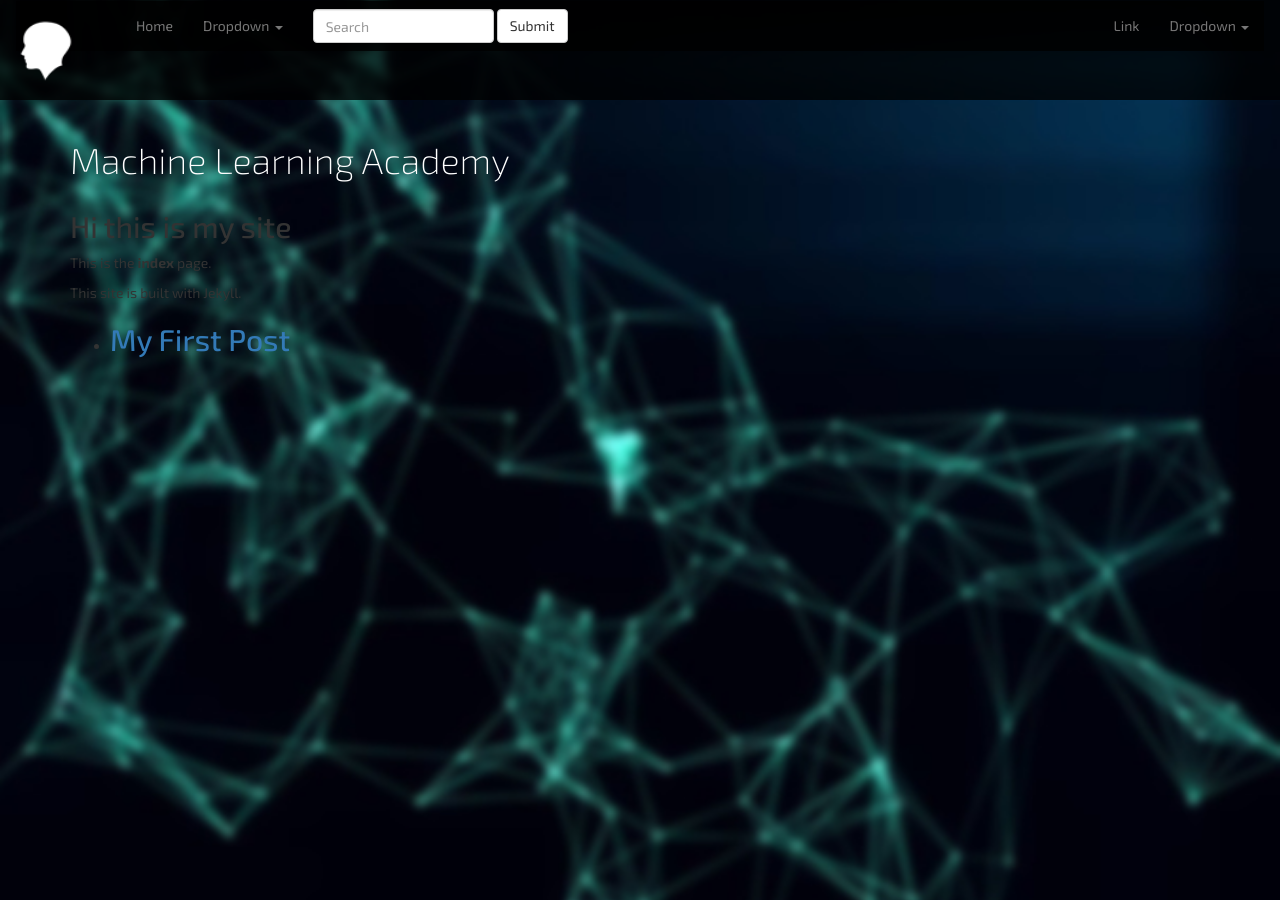
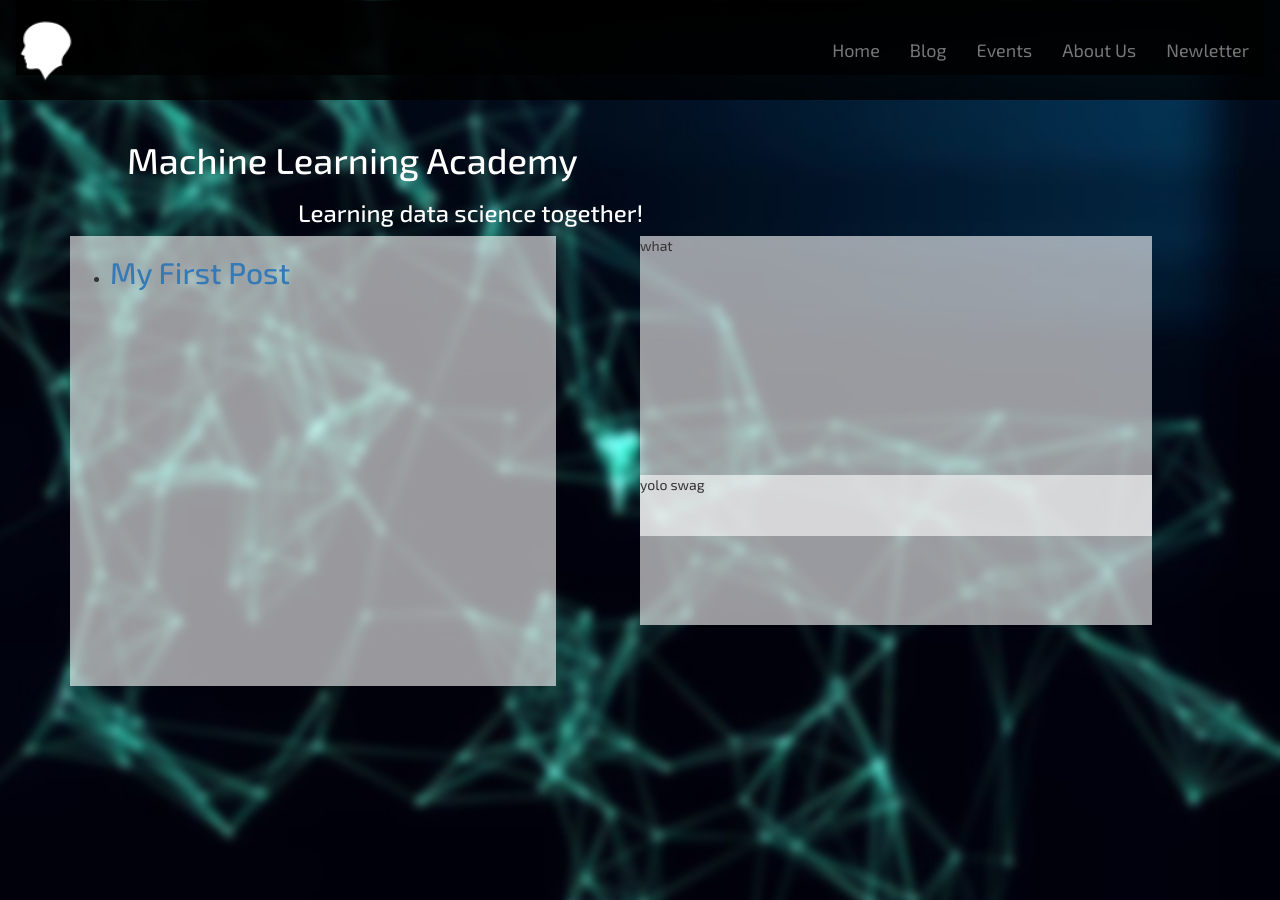
Before and after one commit to isabelhdias/mla.github.io, a Jekyll site: the page built from index.md, in a window 1280 px wide. Built offline with Jekyll 4.4.1, drawn with Linux system fonts in a browser that asks for light colours; nearby versions of some CDN libraries; our own code applies the rules of GitHub Pages for plain Markdown files.

Commit message:
one idea for the website.

```diff
--- a/_includes/header.html
+++ b/_includes/header.html
@@ -18,6 +18,9 @@
             <!-- Collect the nav links, forms, and other content for toggling -->
             <div class="collapse navbar-collapse header-opacity" id="bs-example-navbar-collapse-1">
                 <ul class="nav navbar-nav nav-changes">
+
+                    <!---
+
                     <li><a href="#"> <span class="sr-only">(current)</span></a></li>
                     <li><a href="#">Home</a></li>
                     <li class="dropdown">
@@ -32,15 +35,30 @@
                             <li><a href="#">One more separated link</a></li>
                         </ul>
                     </li>
+
+                    --->
                 </ul>
+
+                <!---
+
                 <form class="navbar-form navbar-left">
                     <div class="form-group">
                         <input type="text" class="form-control" placeholder="Search">
                     </div>
                     <button type="submit" class="btn btn-default">Submit</button>
                 </form>
-                <ul class="nav navbar-nav navbar-right">
-                    <li><a href="#">Link</a></li>
+
+                --->
+
+                <ul class="nav navbar-nav navbar-right navbar-right-changes">
+                    <li><a href="#">Home</a></li>
+                    <li><a href="#">Blog</a></li>
+                    <li><a href="#">Events</a></li>
+                    <li><a href="#">About Us</a></li>
+                    <li><a href="#">Newletter</a></li>
+
+                    <!---
+
                     <li class="dropdown">
                         <a href="#" class="dropdown-toggle" data-toggle="dropdown" role="button" aria-haspopup="true" aria-expanded="false">Dropdown <span class="caret"></span></a>
                         <ul class="dropdown-menu">
@@ -51,6 +69,8 @@
                             <li><a href="#">Separated link</a></li>
                         </ul>
                     </li>
+                --->
+
                 </ul>
             </div><!-- /.navbar-collapse -->
         </div><!-- /.container-fluid -->
@@ -58,7 +78,23 @@
 
     <div class="container">
 
-        <h1 class="title">Machine Learning Academy</h1>
+
+        <div class="title-container">
+
+            <div class="title">
+
+                <p><h1>Machine Learning Academy</h1>
+
+            </div>
+
+            <div class="title-motto">
+                <p><h3>Learning data science together!</h3>
+            </div>
+
+
+        </div>
+
+
 
     </div>
 
--- a/_layouts/default.html
+++ b/_layouts/default.html
@@ -6,15 +6,22 @@
     {% include header.html %}
 
     <body style="background-image: url(assets/images/background-blurred.jpg); display: block; background-size: 100%;">
-
+        <!---  --->
 
 
         <div class="container">
 
-
+          <!---
             <section class="page-wrapper">
                 {{content}}
             </section>
+
+            --->
+
+            <div class="row">
+
+
+                <div class="col-md-6">
 
                     <div class="blog-posts-preview">
 
@@ -33,6 +40,30 @@
                         {% endif %}
 
                     </div>
+                </div>
+
+
+                <div class="col-md-offset-6">
+
+                    <div class="events-preview"> what </div>
+
+
+
+                </div>
+
+            </div>
+
+            <div class="row">
+
+                <div class="col-md-offset-6 about-us-preview-mod">
+
+                    <div class="about-us-preview"> yolo swag </div>
+
+                </div>
+
+            </div>
+
+
 
         </div>
 
--- a/assets/css/main.css
+++ b/assets/css/main.css
@@ -1,11 +1,20 @@
 body {
     font-family: 'Exo 2', sans-serif;
     margin: 0;
+    height: 100%;
+    /*background-color: rgb(3, 4, 28);*/
 }
 
 .title {
-    font-weight: 100;
+    font-weight: 200;
     color: white;
+    margin-left: 5%;
+}
+
+.title-motto {
+    font-weight: 400;
+    color: white;
+    margin-left: 20%;
 }
 
 .header-opacity {
@@ -21,6 +30,8 @@ body {
     left: 0;
 }
 
+/* bootstrap overrides (trying to avoid actual code override) */
+
 .navbar-changes {
     height: 100px;
     border-radius: 0px;
@@ -33,3 +44,38 @@ body {
 .nav-changes {
     border-color: transparent;
 }
+
+.navbar-right-changes {
+    margin-top: 2%;
+    font-size: 18px;
+}
+
+ul.nav a:hover { color: #fff !important; } /* ATTENTION!!! actual bootstrap code override */
+
+
+/* end of bootstrap overrides */
+
+.blog-posts-preview {
+    background-color: rgba(255,255,255, 0.6);
+    width: 38%;
+    position: fixed;
+    height:50%;
+}
+
+.events-preview {
+    background-color: rgba(255,255,255, 0.6);
+    width: 40%;
+    height: 33.33%;
+    position: absolute;
+}
+
+.about-us-preview {
+    background-color: rgba(255,255,255, 0.6);
+    width: 40%;
+    height: 16.66%;
+    position: absolute;
+}
+
+.about-us-preview-mod {
+    margin-top: 20.33%;
+}
--- a/index.md
+++ b/index.md
@@ -2,7 +2,7 @@
 layout: default
 ---
 
-## Hi this is my site
+## Machine Learning Academy
 
 This is the **index** page.
 
```
Also changed, not shown: 5 other files. Lines whose indentation alone changed are shown as unchanged.
